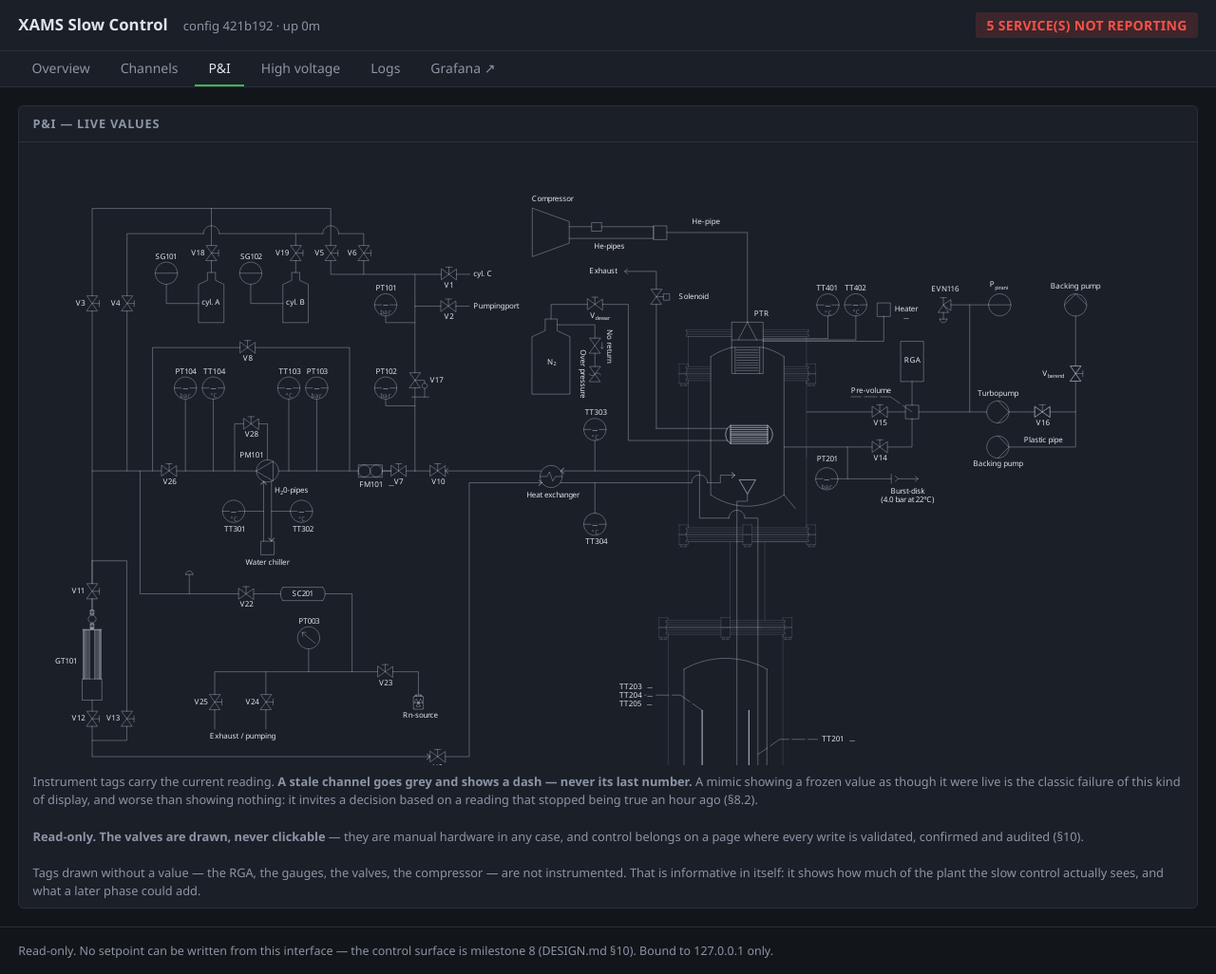
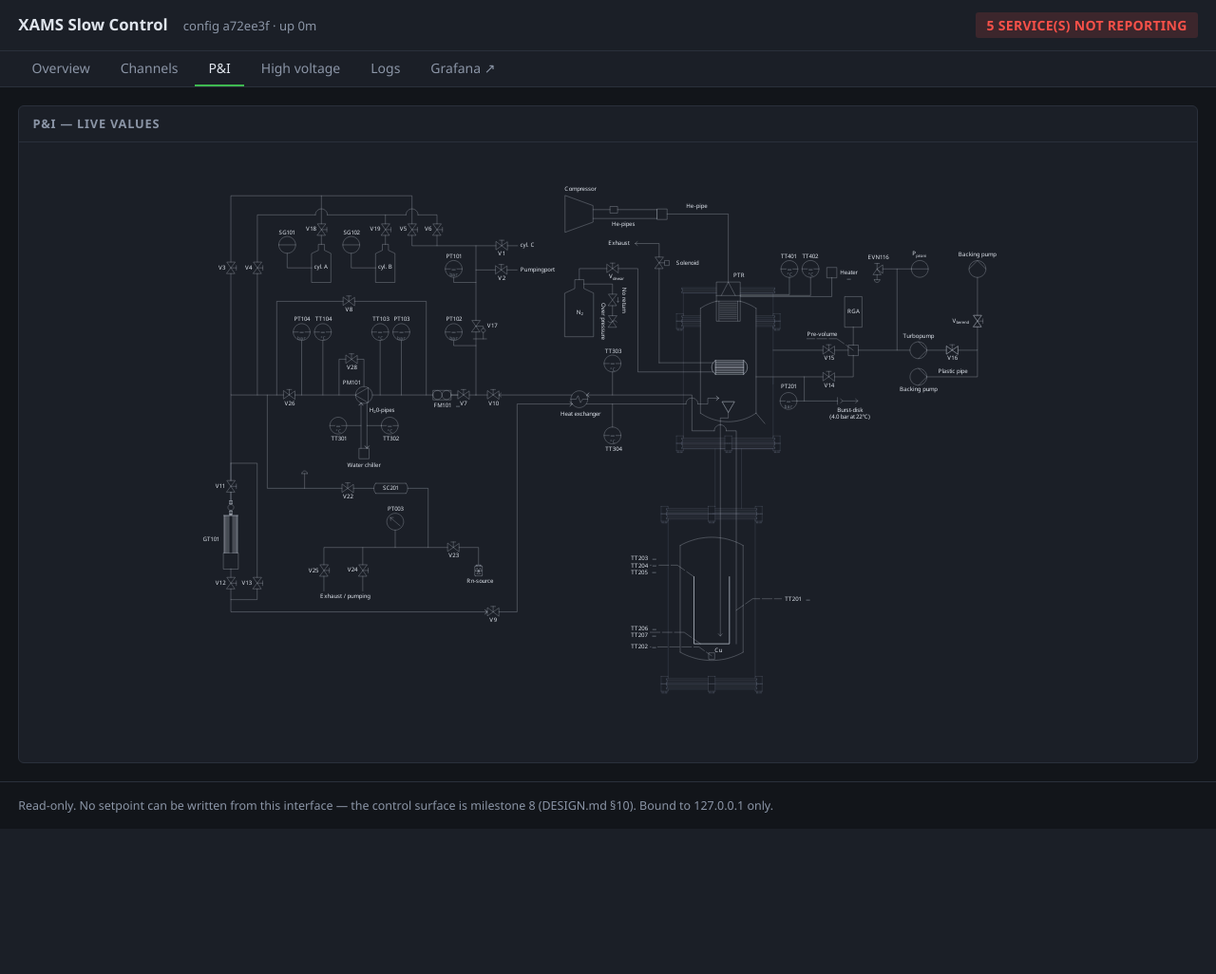
Before and after one commit to acolijn/XAMS-SC, a FastAPI app: page /mimic in a window 1280 px wide. Shown: the whole page at 95% size. After the commit the page ends 873 px from the top, so only its background shows below. Run offline with FastAPI, Linux system fonts and the light colour scheme; data that the repository does not hold is empty.

Commit message:
gui improvements

```diff
--- a/config/alarms.yaml
+++ b/config/alarms.yaml
@@ -81,7 +81,7 @@ channels:
     hihi: {value: 65.0, severity: major, notify: [sms, email, sound]}
 
   tt302:
-    high: {value: 30.0, severity: minor, notify: [email]}
+    high: {value: 20.0, severity: minor, notify: [email]}
     hihi: {value: 35.0, severity: major, notify: [sms, email, sound]}
 
 routing:
--- a/src/xams_sc/api/templates/base.html
+++ b/src/xams_sc/api/templates/base.html
@@ -57,12 +57,45 @@ main { padding:1.2rem; display:grid; gap:1.2rem; }
              border-bottom:1px solid var(--line); }
 .card > .body { padding:.9rem; }
 .grid { display:grid; gap:1.2rem; grid-template-columns:repeat(auto-fit,minmax(340px,1fr)); }
+/* For cards holding a wide table rather than a couple of readings: the two HV
+   supplies sit side by side on any normal monitor, but drop back to one
+   column before their ten columns become unreadable. */
+.grid.wide { grid-template-columns:repeat(auto-fit,minmax(520px,1fr)); }
 table { width:100%; border-collapse:collapse; }
 th { text-align:left; font-weight:600; color:var(--dim); font-size:.78rem;
      text-transform:uppercase; letter-spacing:.04em; padding:.35rem .9rem;
      border-bottom:1px solid var(--line); }
 td { padding:.3rem .9rem; border-bottom:1px solid rgba(42,48,59,.5); }
 tr:last-child td { border-bottom:none; }
+/* The P&I drawing, scaled to the LARGEST SIZE THAT STILL FITS THE WINDOW.
+   The SVG carries width="1171" height="822", so left alone it renders at
+   exactly that size however much room there is. Overriding the width lets the
+   viewBox scale it — but width alone makes it taller than the screen, and a
+   mimic you have to scroll defeats the point of a mimic: the whole plant at a
+   glance.
+
+   So both dimensions are bounded. `max-height` caps it at the room left below
+   the header, nav and card title; preserveAspectRatio (xMidYMid meet, the
+   default) then fits the drawing inside whichever dimension binds first,
+   centred, without distortion. Wide window: height decides. Narrow window:
+   width decides. Either way it is fully visible and never scrolls. It is
+   vector, so it stays sharp at whatever size that turns out to be. */
+.mimic-body { padding:.4rem; overflow:hidden; }
+.mimic-body svg {
+  display:block; margin:0 auto;
+  width:100%; height:auto; max-height:calc(100vh - 11rem);
+}
+
+/* The channels page draws one table per instrument, and by default each one
+   sizes its own columns to its own content — so "Value" started in a
+   different place for the cDAQ than for the Lake Shore, and the eye had to
+   re-find every column at each heading. `fixed` plus the percentage widths
+   in the colgroup makes every table lay out identically, whatever is in it.
+   All cards are the same width (main is a single-column grid), so equal
+   percentages mean equal pixels. */
+table.channels { table-layout:fixed; }
+table.channels td { overflow-wrap:anywhere; }
+
 .num { text-align:right; font-variant-numeric:tabular-nums;
        font-family:Consolas,monospace; }
 .unit { color:var(--dim); font-size:.85em; }
--- a/src/xams_sc/api/templates/mimic.html
+++ b/src/xams_sc/api/templates/mimic.html
@@ -7,24 +7,8 @@
 
 <div class="card">
   <h2>P&amp;I — live values</h2>
-  <div class="body" style="overflow:auto;max-height:82vh">
+  <div class="body mimic-body">
     {{ svg|safe }}
-  </div>
-  <div class="note">
-    Instrument tags carry the current reading. <strong>A stale channel goes
-    grey and shows a dash — never its last number.</strong> A mimic showing a
-    frozen value as though it were live is the classic failure of this kind of
-    display, and worse than showing nothing: it invites a decision based on a
-    reading that stopped being true an hour ago (§8.2).
-    <br><br>
-    <strong>Read-only. The valves are drawn, never clickable</strong> — they
-    are manual hardware in any case, and control belongs on a page where every
-    write is validated, confirmed and audited (§10).
-    <br><br>
-    Tags drawn without a value — the RGA, the gauges, the valves, the
-    compressor — are not instrumented. That is informative in itself: it shows
-    how much of the plant the slow control actually sees, and what a later
-    phase could add.
   </div>
 </div>
 
```
Also changed, not shown: src/xams_sc/api/templates/hv.html (+19 -1 lines), src/xams_sc/api/templates/status.html (+12 -1 lines).
